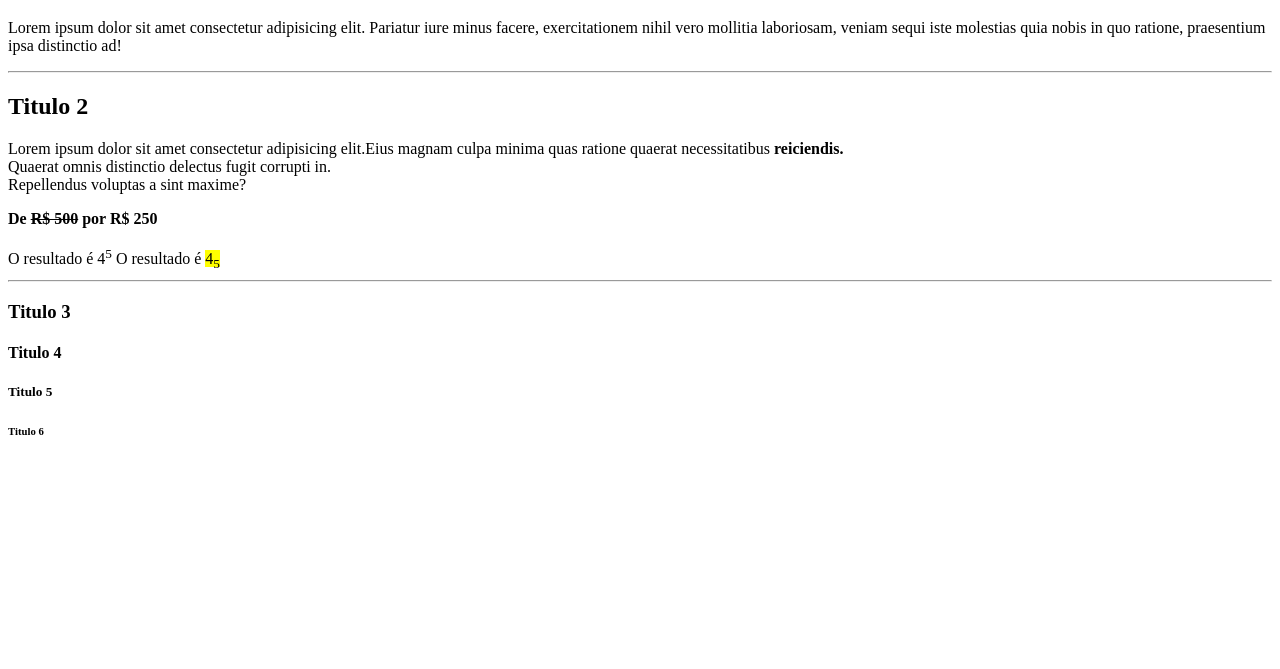
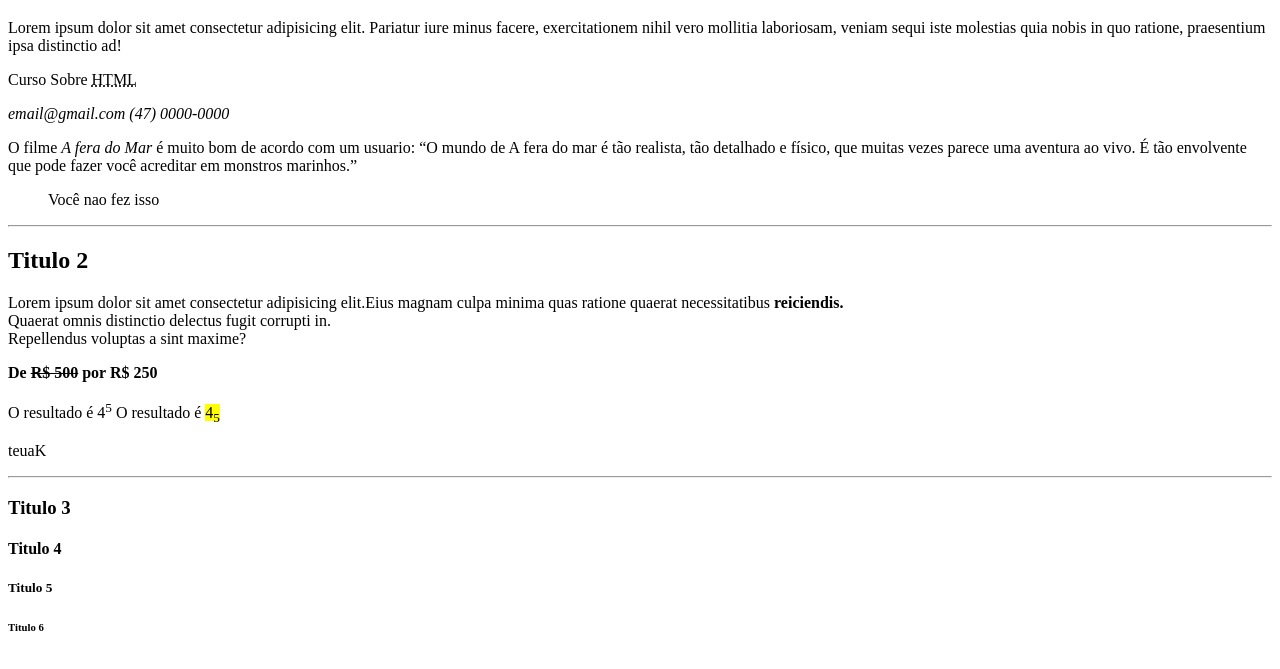
Before and after one commit to Kauet-Martins/Curso-Programacao-Web-Html, a plain HTML site: page index.html in a window 1280 px wide. Shown: the part 61-730 px from the top of the page. Drawn offline with Linux system fonts and the light colour scheme.

Commit message:
Elementos de Citaçao

```diff
--- a/index.html
+++ b/index.html
@@ -14,6 +14,16 @@
 
     <p>Lorem ipsum dolor sit amet consectetur adipisicing elit. Pariatur iure minus facere, exercitationem nihil vero mollitia laboriosam, veniam sequi iste molestias quia nobis in quo ratione, praesentium ipsa distinctio ad!</p>
 
+    <p>Curso Sobre <abbr title="Hyper textr markup language">HTML</abbr></p>
+    <address>
+        email@gmail.com
+        (47) 0000-0000
+    </address>
+
+    <p>O filme <cite>A fera do Mar</cite> é muito bom de acordo com um usuario: <q>O mundo de A fera do mar é tão realista, tão detalhado e físico, que muitas vezes parece uma aventura ao vivo. É tão envolvente que pode fazer você acreditar em monstros marinhos.</q></p>
+
+    <p><blockquote>Você nao fez isso</blockquote></p>
+
     <hr>
 
     <h2>Titulo 2</h2>
@@ -23,6 +33,8 @@
     <b>De <del>R$ 500</del> por R$ 250</b><br><br>
     O resultado é 4<sup>5</sup>
     O resultado é <mark>4<sub>5</sub></mark>
+
+    <p><bdo dir="rtl">Kauet</bdo></p>
 
 
 
```
